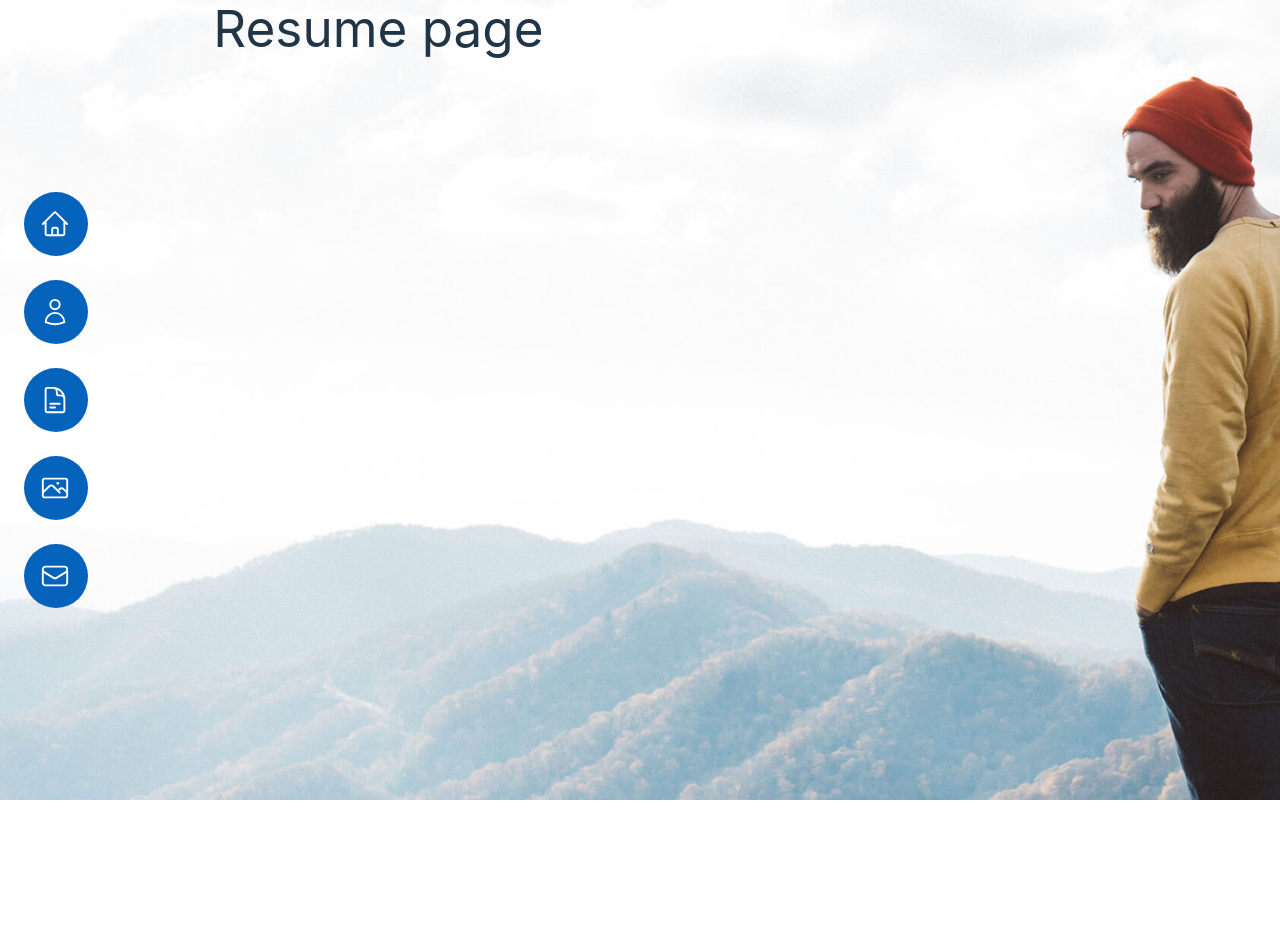
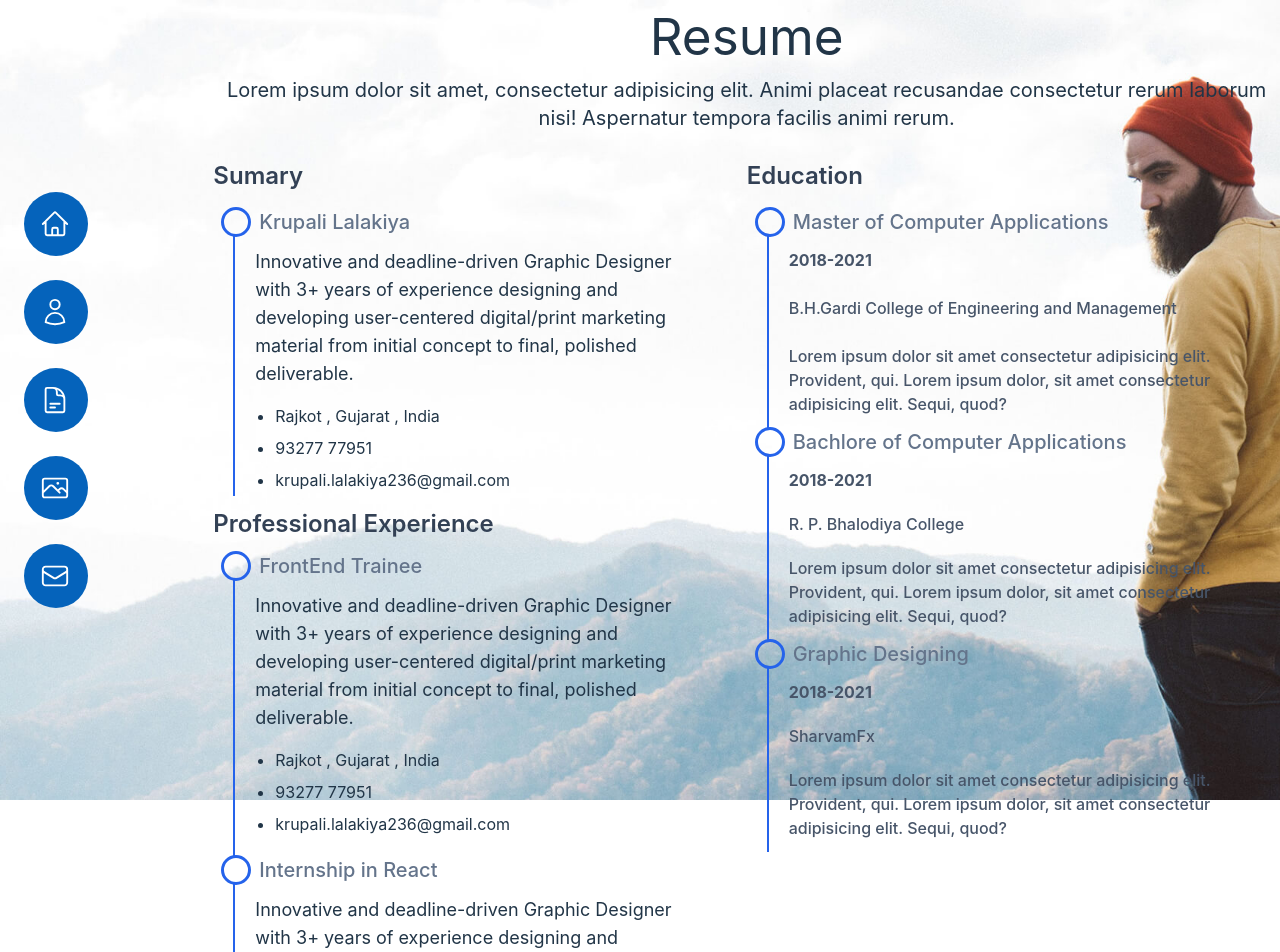
Before and after one commit to Krupali236/my-portfolio, a React (Vite) app: page /resume in a window 1280 px wide. Shown: the top 952 px of the page. Before the commit the page ends 800 px from the top, so only its background shows below. Built offline with nearby package versions, Linux system fonts and the light colour scheme.

Commit message:
resume complete

```diff
--- a/src/App.jsx
+++ b/src/App.jsx
@@ -14,7 +14,7 @@ export default function App() {
       path: "/",
       element: (
         <>
-          <div className="container">
+          <div className="container:full">
             <div className="grid grid-cols-12 h-screen">
               <div className="col-span-2">
                 <Navbar />
@@ -31,7 +31,7 @@ export default function App() {
       path: "/contact",
       element: (
         <>
-          <div className="container">
+          <div className="container:full">
             <div className="grid grid-cols-12 h-screen">
               <div className="col-span-2">
                 <Navbar />
@@ -48,7 +48,7 @@ export default function App() {
       path: "/resume",
       element: (
         <>
-         <div className="container">
+         <div className="container:full ">
             <div className="grid grid-cols-12 h-screen">
               <div className="col-span-2">
                 <Navbar />
@@ -84,7 +84,7 @@ export default function App() {
       path: "/portfolio",
       element: (
         <>
-           <div className="container">
+           <div className="container:full">
             <div className="grid grid-cols-12 h-screen">
               <div className="col-span-2">
                 <Navbar />
@@ -102,7 +102,7 @@ export default function App() {
       path: "/about",
       element: (
         <>
-           <div className="container">
+           <div className="container:full">
             <div className="grid grid-cols-12 h-screen">
               <div className="col-span-2">
                 <Navbar />
--- a/src/index.css
+++ b/src/index.css
@@ -31,12 +31,12 @@ body {
   place-items: center; */
   min-width: 320px;
   min-height: 100vh;
-  background-image: url('/src/assets/images/bg.jpg');
+  background-image: url("/src/assets/images/bg.jpg");
   background-size: cover;
   background-repeat: no-repeat;
 }
 
-.navigation{
+.navigation {
   min-width: 320px;
   min-height: 100vh;
 }
--- a/src/pages/Portfolio.jsx
+++ b/src/pages/Portfolio.jsx
@@ -1,7 +1,7 @@
 const Portfolio = () => {
     return (
       <>
-        <h1>Portfolio page</h1>
+        <h1 className="text-center my-3 font-bold">Portfolio</h1>
       </>
     );
   };
--- a/src/pages/Resume.jsx
+++ b/src/pages/Resume.jsx
@@ -1,7 +1,122 @@
 const Resume = () => {
   return (
     <>
-        <h1>Resume page</h1>
+      <h1 className="text-center my-2">Resume</h1>
+      <p className="text-center text-xl my-3">
+        Lorem ipsum dolor sit amet, consectetur adipisicing elit. Animi placeat
+        recusandae consectetur rerum laborum nisi! Aspernatur tempora facilis
+        animi rerum.
+      </p>
+      <div className="grid grid-cols-2 w-full">
+        <div className="column-1">
+          <h1 className="text-2xl font-semibold text-slate-700 my-4">Sumary</h1>
+          <h3 className="text-xl font-medium text-slate-500">
+            <span className="px-3 mx-2 border-[3px] rounded-full border-blue-600"></span>
+            Krupali Lalakiya
+          </h3>
+          <p className="mx-5 border-s-2 border-blue-600 px-5 py-3 text-lg">
+            Innovative and deadline-driven Graphic Designer with 3+ years of
+            experience designing and developing user-centered digital/print
+            marketing material from initial concept to final, polished
+            deliverable.
+          </p>
+          <ul className="mx-5 border-s-2 border-blue-600 px-10 list-disc">
+            <li className="py-1">Rajkot , Gujarat , India</li>
+            <li className="py-1">93277 77951</li>
+            <li className="py-1">krupali.lalakiya236@gmail.com</li>
+          </ul>
+
+
+          <h1 className="text-2xl font-semibold text-slate-700 my-3">
+            Professional Experience
+          </h1>
+          <h3 className="text-xl font-medium text-slate-500">
+            <span className="px-3 mx-2 border-[3px] rounded-full border-blue-600"></span>
+            FrontEnd Trainee
+          </h3>
+          <p className="mx-5 border-s-2 border-blue-600 px-5 py-3 text-lg">
+            Innovative and deadline-driven Graphic Designer with 3+ years of
+            experience designing and developing user-centered digital/print
+            marketing material from initial concept to final, polished
+            deliverable.
+          </p>
+          <ul className="mx-5 border-s-2 border-blue-600 px-10 list-disc pb-4">
+            <li className="py-1">Rajkot , Gujarat , India</li>
+            <li className="py-1">93277 77951</li>
+            <li className="py-1">krupali.lalakiya236@gmail.com</li>
+          </ul>
+
+          <h3 className="text-xl font-medium text-slate-500">
+            <span className="px-3 mx-2 border-[3px] rounded-full border-blue-600"></span>
+             Internship in React
+          </h3>
+          <p className="mx-5 border-s-2 border-blue-600 px-5 py-3 text-lg">
+            Innovative and deadline-driven Graphic Designer with 3+ years of
+            experience designing and developing user-centered digital/print
+            marketing material from initial concept to final, polished
+            deliverable.
+          </p>
+          <ul className="mx-5 border-s-2 border-blue-600 px-10 list-disc">
+            <li className="py-1">Rajkot , Gujarat , India</li>
+            <li className="py-1">93277 77951</li>
+            <li className="py-1">krupali.lalakiya236@gmail.com</li>
+          </ul>
+
+        </div>
+        <div className="column-1">
+        <h1 className="text-2xl font-semibold text-slate-700 my-4">
+            Education
+          </h1>
+          <h3 className="text-xl font-medium text-slate-500">
+            <span className="px-3 mx-2 border-[3px] rounded-full border-blue-600"></span>
+            Master of Computer Applications
+          </h3>
+          <p className="mx-5 border-s-2 border-blue-600 px-5 py-3 text-md font-bold text-slate-600">
+            2018-2021
+          </p>
+          <p className="mx-5 border-s-2 border-blue-600 px-5 py-3 text-md font-medium text-slate-600">
+            B.H.Gardi College of Engineering and Management
+          </p>
+          <p className="mx-5 border-s-2 border-blue-600 px-5 py-3 text-md font-medium text-slate-600">
+            Lorem ipsum dolor sit amet consectetur adipisicing elit. Provident,
+            qui. Lorem ipsum dolor, sit amet consectetur adipisicing elit.
+            Sequi, quod?
+          </p>
+
+          <h3 className="text-xl font-medium text-slate-500">
+            <span className="px-3 mx-2 border-[3px] rounded-full border-blue-600"></span>
+            Bachlore of Computer Applications
+          </h3>
+          <p className="mx-5 border-s-2 border-blue-600 px-5 py-3 text-md font-bold text-slate-600">
+            2018-2021
+          </p>
+          <p className="mx-5 border-s-2 border-blue-600 px-5 py-2 text-md font-medium text-slate-600">
+            R. P. Bhalodiya College
+          </p>
+          <p className="mx-5 border-s-2 border-blue-600 px-5 py-3 text-md font-medium text-slate-600">
+            Lorem ipsum dolor sit amet consectetur adipisicing elit. Provident,
+            qui. Lorem ipsum dolor, sit amet consectetur adipisicing elit.
+            Sequi, quod?
+          </p>
+
+          <h3 className="text-xl font-medium text-slate-500">
+            <span className="px-3 mx-2 border-[3px] rounded-full border-blue-600"></span>
+            Graphic Designing
+          </h3>
+          <p className="mx-5 border-s-2 border-blue-600 px-5 py-3 text-md font-bold text-slate-600">
+            2018-2021
+          </p>
+          <p className="mx-5 border-s-2 border-blue-600 px-5 py-2 text-md font-medium text-slate-600">
+            SharvamFx
+          </p>
+          <p className="mx-5 border-s-2 border-blue-600 px-5 py-3 text-md font-medium text-slate-600">
+            Lorem ipsum dolor sit amet consectetur adipisicing elit. Provident,
+            qui. Lorem ipsum dolor, sit amet consectetur adipisicing elit.
+            Sequi, quod?
+          </p>
+
+        </div>
+      </div>
     </>
   );
 };
```
Lines whose indentation alone changed are shown as unchanged.
